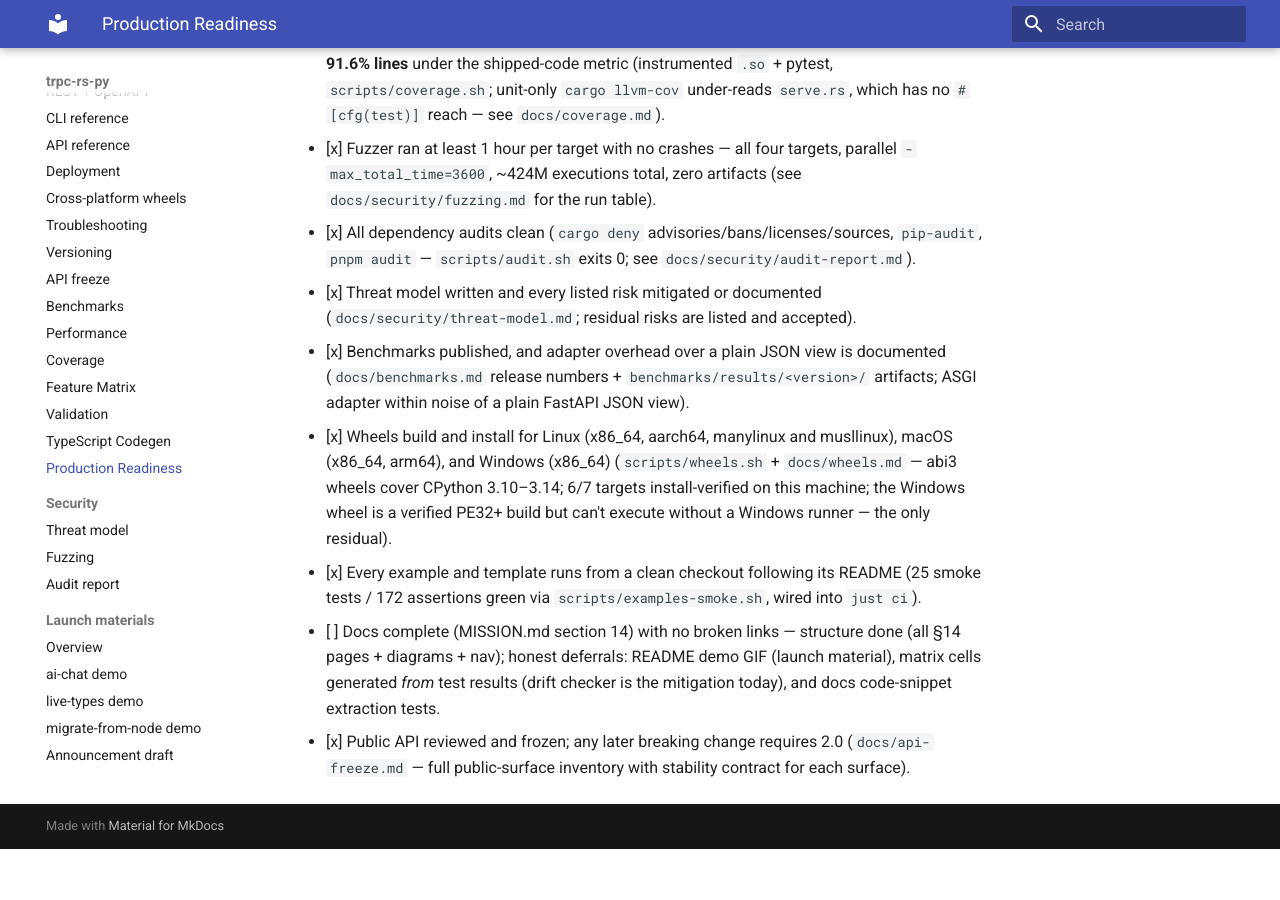
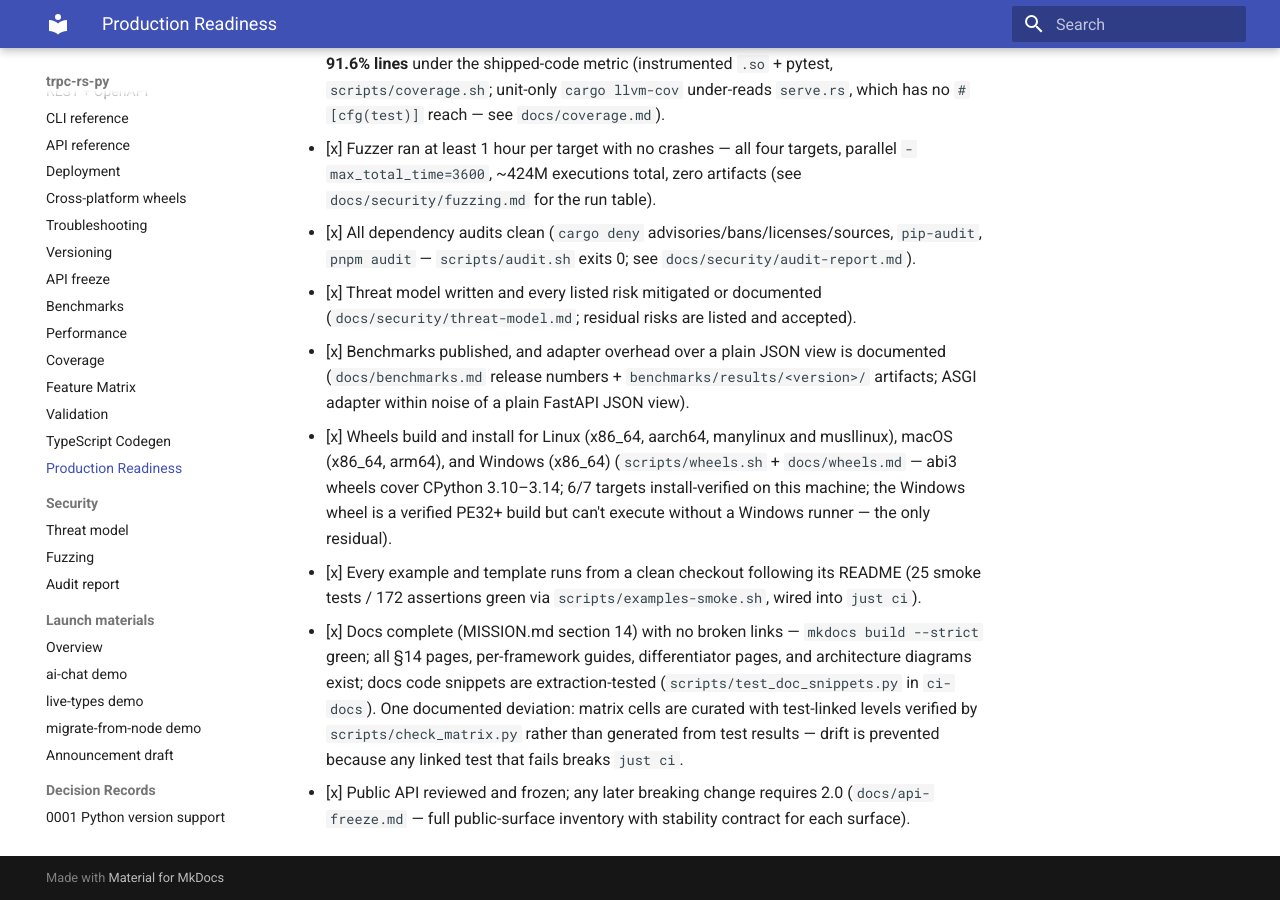
Before and after one commit to Seyamalam/trpc-rs-py, an MkDocs documentation site: the page built from docs/production-readiness.md, in a window 1280 px wide and 900 px high, scrolled down 535 px. Built offline with MkDocs 1.6.1 and Material for MkDocs 9.7.7, drawn with Linux system fonts in a browser that asks for light colours; before the commit the page ends 1384 px from its top, so only the background shows below that.

Commit message:
docs(release): docs-complete item checked — all §14 items have evidence

```diff
--- a/docs/production-readiness.md
+++ b/docs/production-readiness.md
@@ -42,11 +42,14 @@ linked. The release is blocked until all boxes are checked.
 - [x] Every example and template runs from a clean checkout following its
   README (25 smoke tests / 172 assertions green via
   `scripts/examples-smoke.sh`, wired into `just ci`).
-- [ ] Docs complete (MISSION.md section 14) with no broken links —
-  structure done (all §14 pages + diagrams + nav); honest deferrals:
-  README demo GIF (launch material), matrix cells generated *from* test
-  results (drift checker is the mitigation today), and docs code-snippet
-  extraction tests.
+- [x] Docs complete (MISSION.md section 14) with no broken links —
+  `mkdocs build --strict` green; all §14 pages, per-framework guides,
+  differentiator pages, and architecture diagrams exist; docs code
+  snippets are extraction-tested (`scripts/test_doc_snippets.py` in
+  `ci-docs`). One documented deviation: matrix cells are curated with
+  test-linked levels verified by `scripts/check_matrix.py` rather than
+  generated from test results — drift is prevented because any linked
+  test that fails breaks `just ci`.
 - [x] Public API reviewed and frozen; any later breaking change requires 2.0
   (`docs/api-freeze.md` — full public-surface inventory with stability
   contract for each surface).
```
